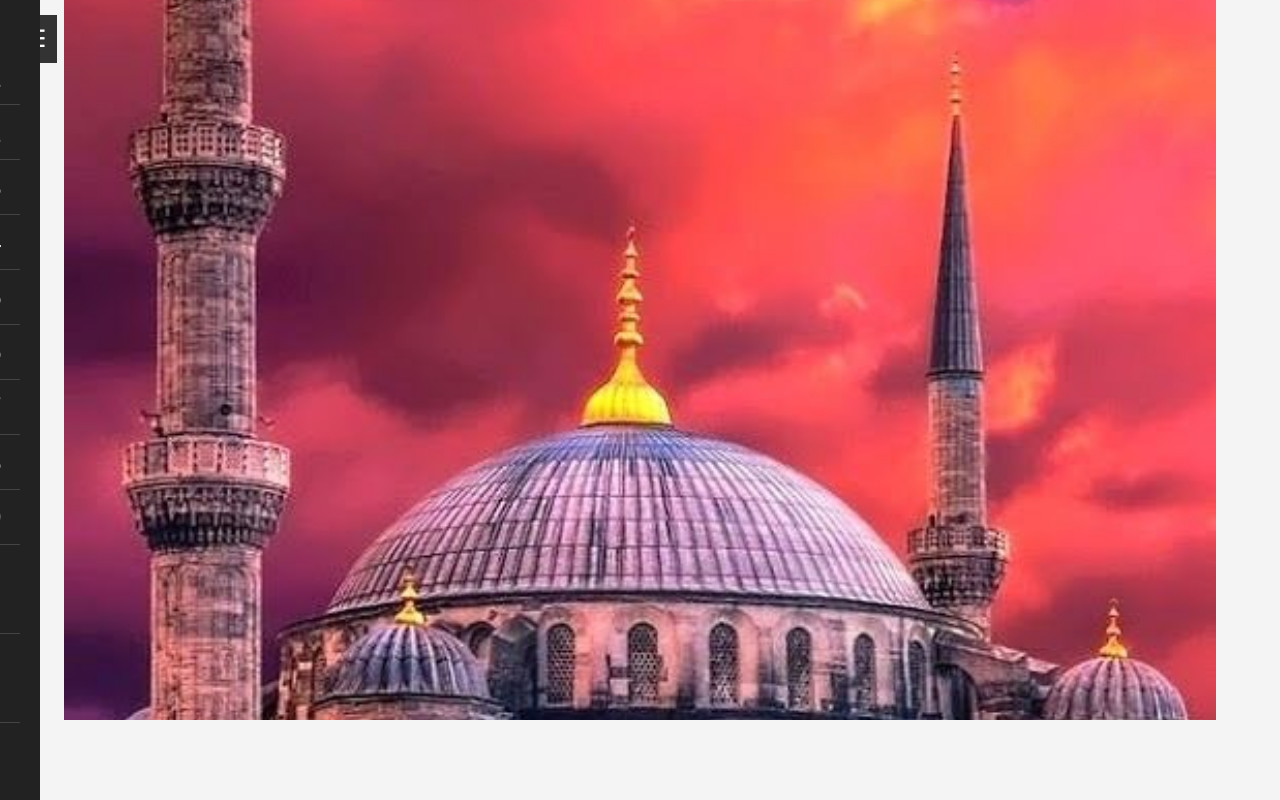
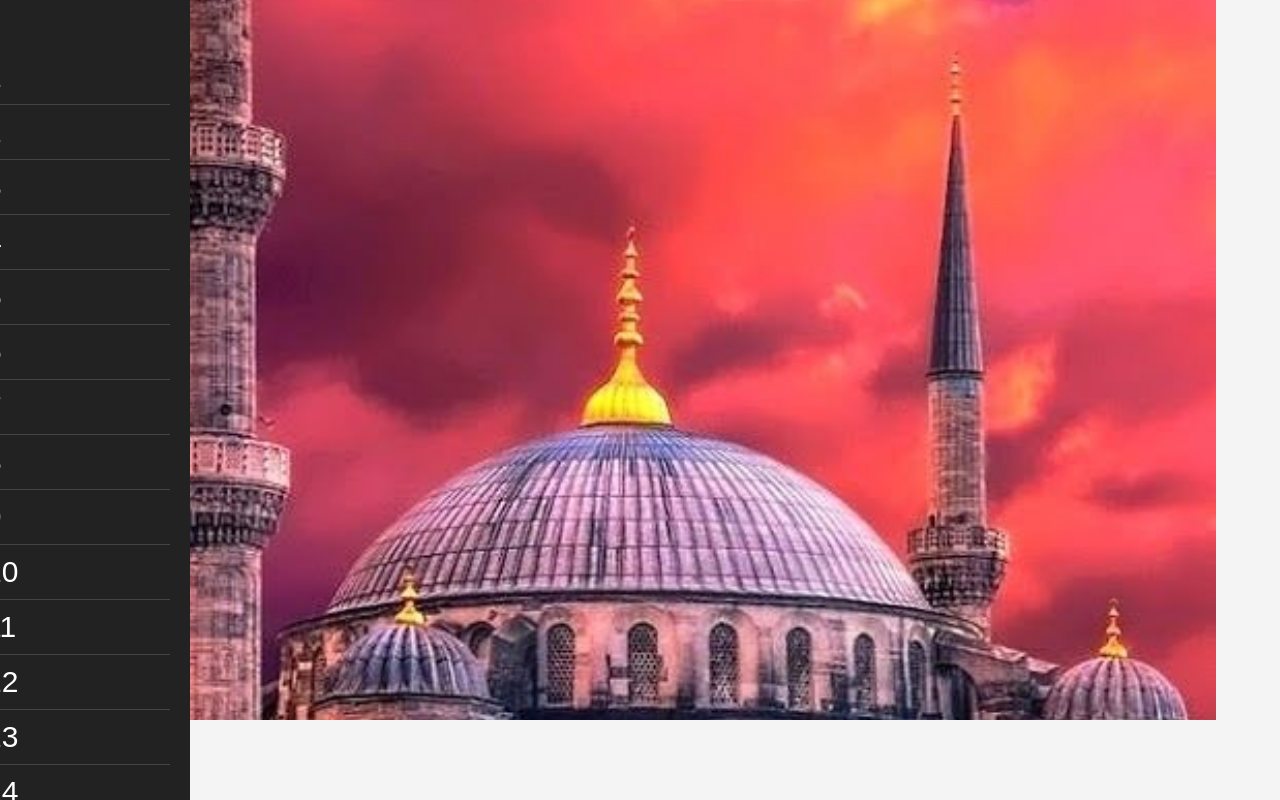
Before and after one commit to Seyni97/QuranJuzPdf, a website: page index.html in a window 1280 px wide. Drawn offline with Linux system fonts and the light colour scheme.

Commit message:
Update style.css
OI

```diff
--- a/style.css
+++ b/style.css
@@ -34,7 +34,7 @@ body {
     position: fixed;
     top: 0;
     left: -100px;
-    width: 100px;
+    width: 250px;
     height: 100%;
     background: #222;
     color: white;
```
